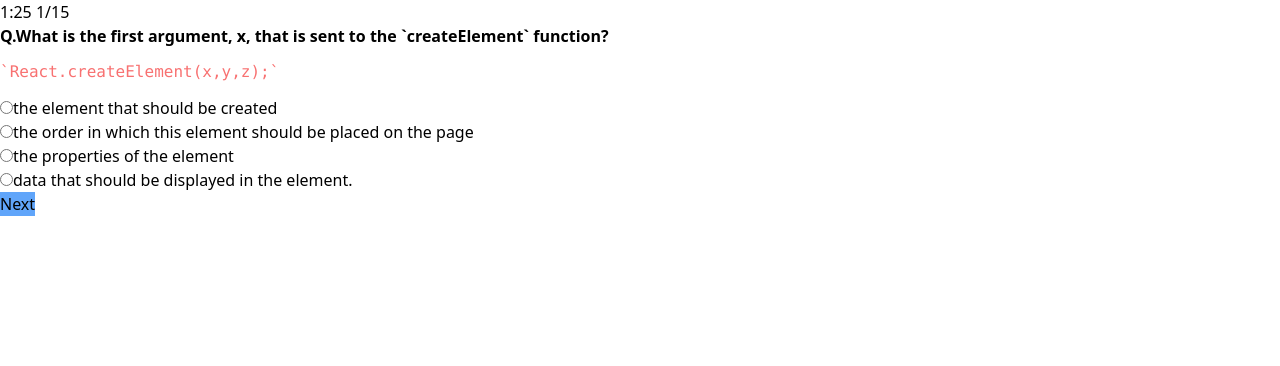
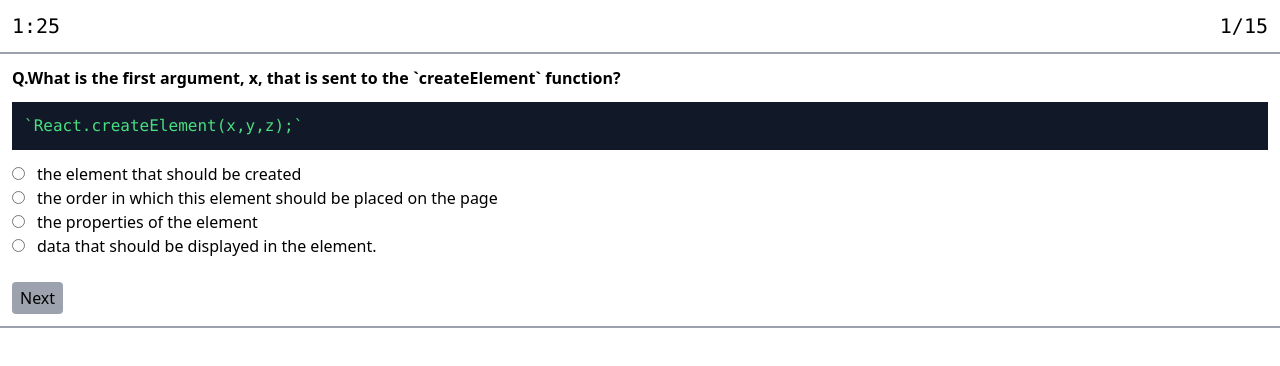
Before and after one commit to santoshchhn6/Skill-Assessment, a React (Vite) app: page / in a window 1280 px wide. Shown: the top 366 px of the page. Built offline with nearby package versions, Linux system fonts and the light colour scheme.

Commit message:
style added

```diff
--- a/src/components/QuestionViewer.tsx
+++ b/src/components/QuestionViewer.tsx
@@ -41,6 +41,7 @@
     setCurrentQuestion(getRandomQuestion());
     setQuestionNumber((n) => n + 1);
     setSelectedRadio(null);
+    setTime(timeOutSecond);
   };
 
   const convertSecondsToMinutes = (sec: number): string => {
@@ -51,35 +52,40 @@
   };
 
   if (time <= 0) {
-    setTime(timeOutSecond);
     handleNextClick();
   }
   return (
     <div>
       {questionNumber <= totalQuestions ? (
-        <div>
-          <span>{convertSecondsToMinutes(time)} </span>
-          <span>
-            {questionNumber}/{totalQuestions}
-          </span>
+        <div className="border-b-2 border-gray-400">
+          <div className="flex justify-between p-3 font-mono text-xl border-b-2 border-gray-400 mb-3">
+            <span>{convertSecondsToMinutes(time)}</span>
+            <span>
+              {questionNumber}/{totalQuestions}
+            </span>
+          </div>
+
           <SingleQuestion
             data={currentQuestion}
             selectedRadio={selectedRadio}
             setSelectedRadio={(i: number) => setSelectedRadio(i)}
           />
-          <button className="bg-blue-400" onClick={handleNextClick}>
+          <button
+            className="bg-gray-400 p-1 px-2 rounded m-3 hover:bg-gray-300"
+            onClick={handleNextClick}
+          >
             Next
           </button>
         </div>
       ) : (
-        <div>
+        <div className="m-3 text-center text-2xl">
           <p>Result</p>
-          <p>Correct Answer:{correctAnswer}</p>
+          <p className="my-5">Correct Answer : {correctAnswer}</p>
 
           {correctAnswer >= correctAnswersNeedsToPass ? (
-            <span>Pass</span>
+            <span className="text-green-600 font-bold">Passed</span>
           ) : (
-            <span>Fail</span>
+            <span className="text-red-600 font-bold">Failed</span>
           )}
         </div>
       )}
--- a/src/components/SingleQuestion.tsx
+++ b/src/components/SingleQuestion.tsx
@@ -7,14 +7,11 @@
   setSelectedRadio(i: number): void;
 };
 const SingleQuestion = ({ data, selectedRadio, setSelectedRadio }: Props) => {
-  // const handleOnChange=(e:React.ChangeEventHandler<HTMLInputElement>)=>{
-  //   setSelectedRadio()
-  // }
   return (
-    <div>
+    <div className="m-3">
       <h3 className="font-bold mb-3">Q.{data?.question}</h3>
       {data?.code ? (
-        <pre className="text-red-400 mb-3">{data?.code}</pre>
+        <pre className="text-green-400 mb-3 bg-gray-900 p-3">{data?.code}</pre>
       ) : null}
       <ul>
         {data?.options.map((option, i) => (
@@ -25,6 +22,7 @@
               value={i}
               onChange={() => setSelectedRadio(i)}
               checked={selectedRadio === i}
+              className="mr-3"
             />
             {option}
           </li>
```
